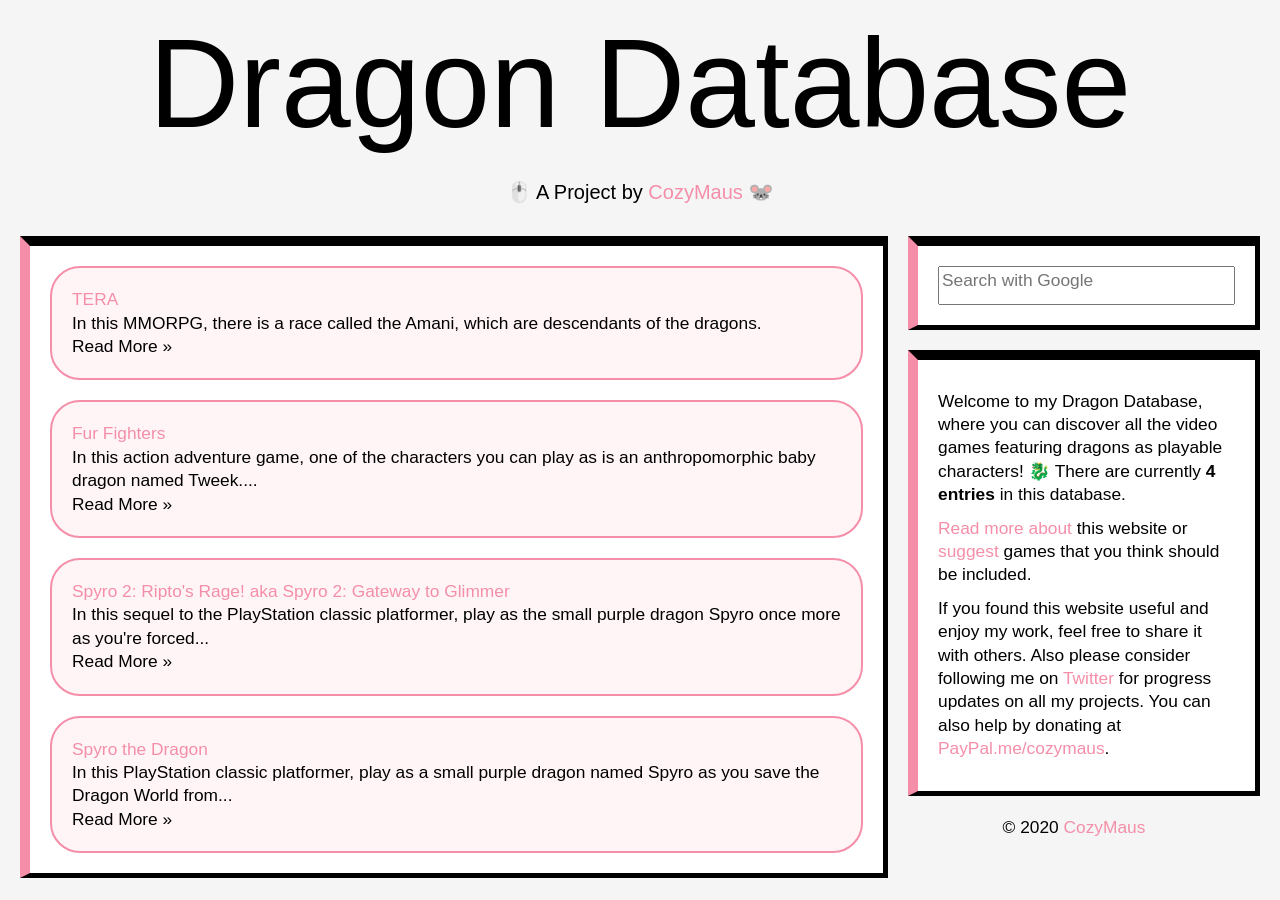
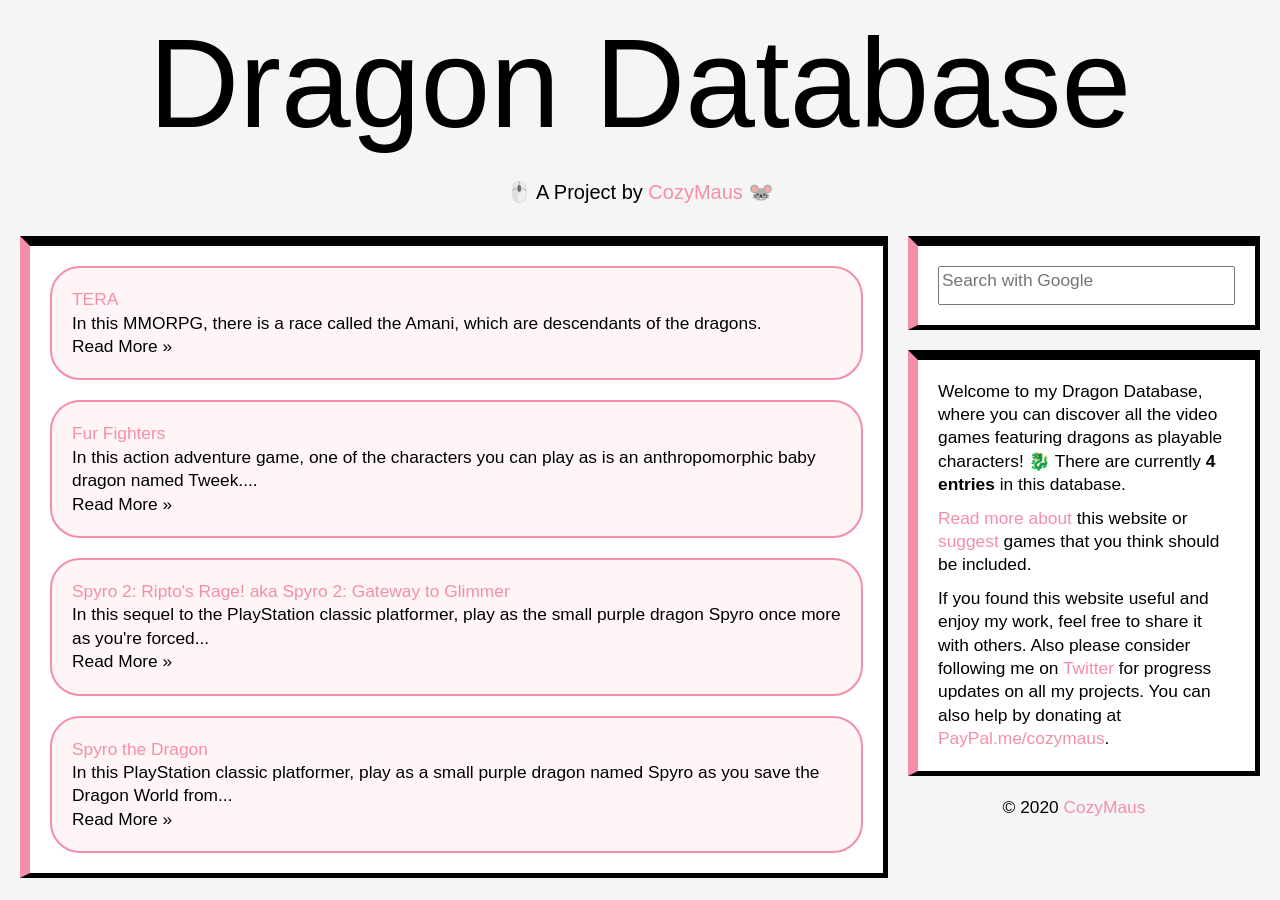
Before and after one commit to byliz/animal-game-database, a Jekyll site: the page built from index.html, in a window 1280 px wide. Built offline with Jekyll 4.4.1, drawn with Linux system fonts in a browser that asks for light colours; nearby versions of some CDN libraries; the list of posts is cut into pages by our own code.

Commit message:
Update about.html

```diff
--- a/_includes/about.html
+++ b/_includes/about.html
@@ -1,13 +1,9 @@
 <div class="widget">
-
-<p style="text-align:center;">
-<!--<img class="logo" src="{{ site.image }}">-->
-</p>
 
 <p>Welcome to my Dragon Database, where you can discover all the video games featuring dragons as playable characters! 🐉 There are currently <strong>{{ site.posts | size }} entries</strong> in this database.</p>
 
 <p><a href="/about">Read more about</a> this website or <a href="/">suggest</a> games that you think should be included.</p>
 
-<p>If you found this website useful and enjoy my work, feel free to share it with others. Also please consider following me on <a href="http://twitter.com/cozymaus" target="_blank">Twitter</a> for progress updates on all my projects. You can also help by donating at <a href="https://paypal.me/cozymaus" target="_blank">PayPal.me/cozymaus</a>.</p>
+<p style="padding-bottom: 0px;">If you found this website useful and enjoy my work, feel free to share it with others. Also please consider following me on <a href="http://twitter.com/cozymaus" target="_blank">Twitter</a> for progress updates on all my projects. You can also help by donating at <a href="https://paypal.me/cozymaus" target="_blank">PayPal.me/cozymaus</a>.</p>
 
 </div>
```
